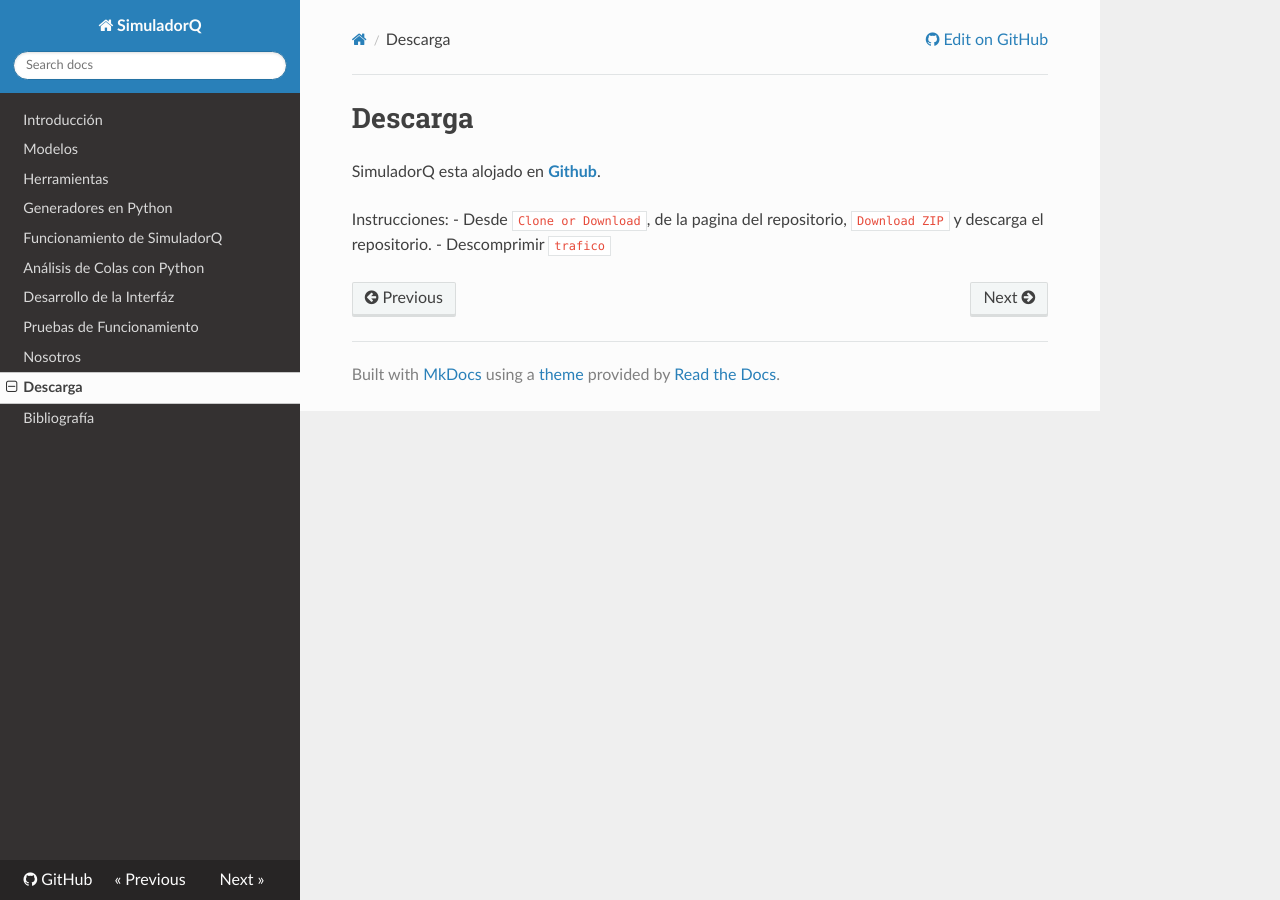
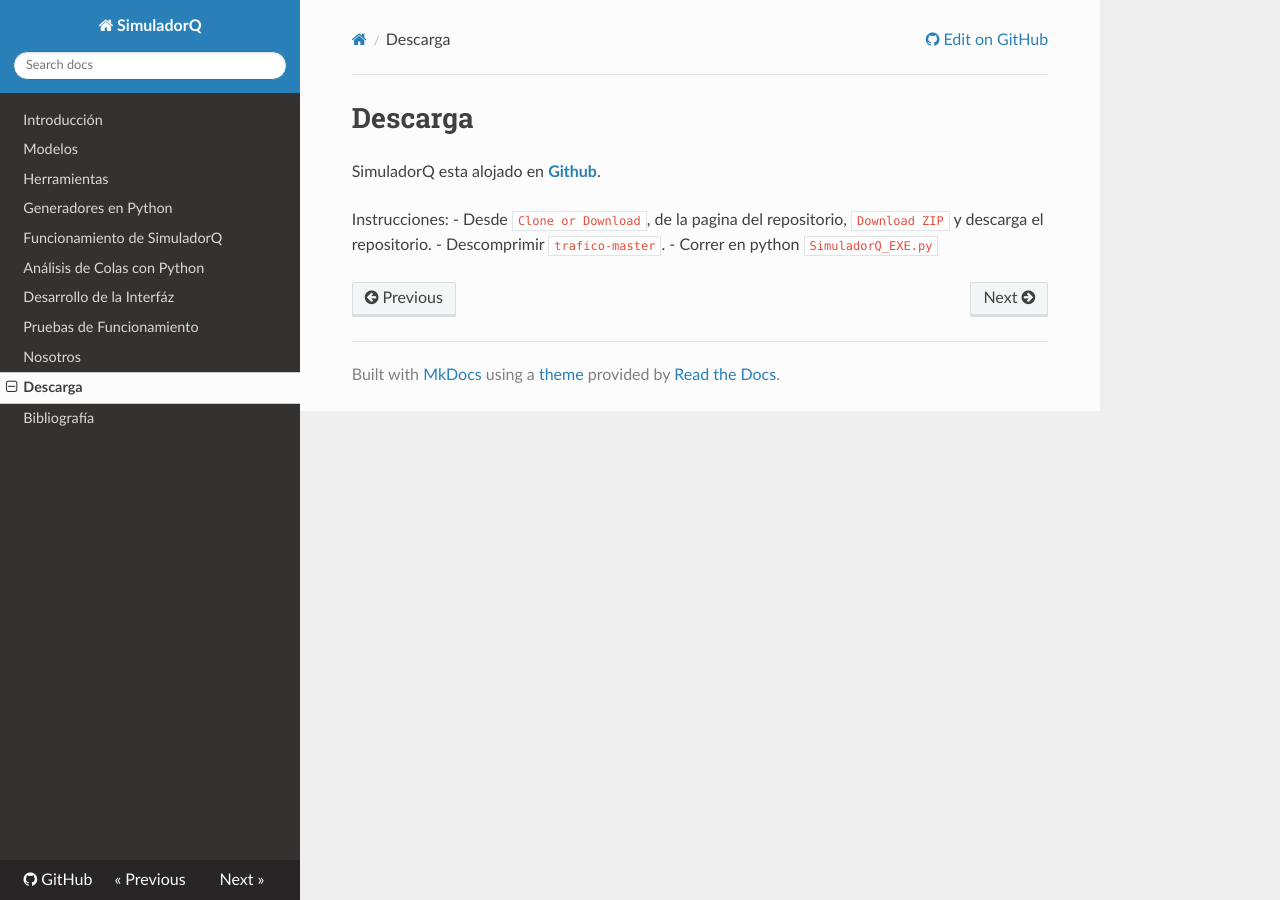
Before and after one commit to m-ibarra-arg/trafico, an MkDocs documentation site: the page built from docs/Descarga.md, in a window 1280 px wide. Built offline with MkDocs 1.6.1, drawn with Linux system fonts in a browser that asks for light colours; nearby versions of some CDN libraries; old or Windows-style settings are respelled for this version of MkDocs.

Commit message:
Uploaded by https://stackedit.io/

```diff
--- a/docs/Descarga.md
+++ b/docs/Descarga.md
@@ -4,12 +4,14 @@ SimuladorQ esta alojado en [**Github**](https://github.com/maxxxis182/trafico).
 
 Instrucciones:
 - Desde `Clone or Download`, de la pagina del repositorio,  `Download ZIP` y descarga el repositorio.
-- Descomprimir `trafico`
+- Descomprimir `trafico-master`.
+- Correr en python `SimuladorQ_EXE.py`
+
 
 
 
 
 
 <!--stackedit_data:
-eyJoaXN0b3J5IjpbMTc2NjA3NDU2MSwtODUwMzY2ODY4XX0=
+eyJoaXN0b3J5IjpbMTI0ODAwMjM0NCwtODUwMzY2ODY4XX0=
 -->
```
